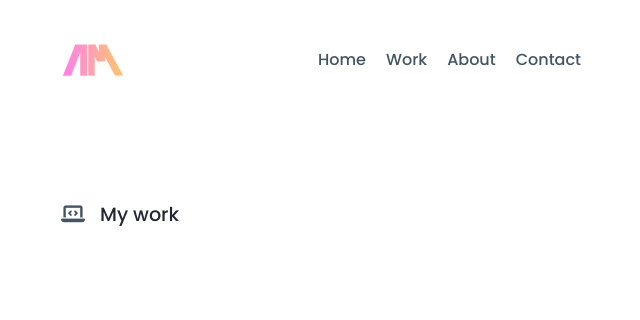
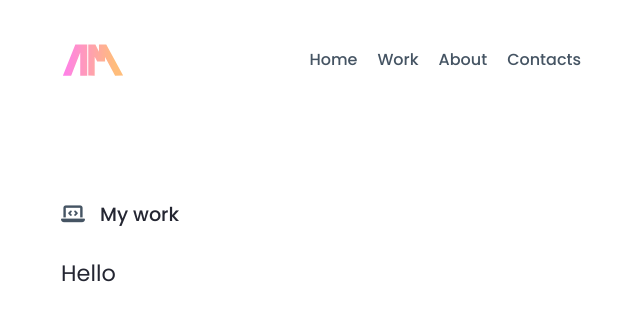
Before and after one commit to sleep24less/personal-site, a React (Create React App) app: page /work in a window 1280 px wide. Shown: the top 320 px of the page, without its empty margins (319-959 px from the left). Built offline with nearby package versions, Linux system fonts and the light colour scheme; the HTML template or start-up script is replaced by a standard one.

Commit message:
Add dropdown menu to contacts

```diff
--- a/package.json
+++ b/package.json
@@ -3,6 +3,10 @@
   "version": "0.1.0",
   "private": true,
   "dependencies": {
+    "@emotion/styled": "^11.10.5",
+    "@mui/icons-material": "^5.10.9",
+    "@mui/material": "^5.10.13",
+    "@mui/styled-engine-sc": "^5.10.6",
     "@testing-library/jest-dom": "^5.16.5",
     "@testing-library/react": "^13.4.0",
     "@testing-library/user-event": "^13.5.0",
@@ -11,6 +15,7 @@
     "react-dom": "^18.2.0",
     "react-router-dom": "^6.4.3",
     "react-scripts": "5.0.1",
+    "styled-components": "^5.3.6",
     "web-vitals": "^2.1.4"
   },
   "scripts": {
--- a/src/App.js
+++ b/src/App.js
@@ -1,7 +1,7 @@
 import Navbar from "./components/Navbar"
 import AnimatedRoutes from "./components/AnimatedRoutes"
 
-import { BrowserRouter as Router, Routes, Route } from 'react-router-dom'
+import { BrowserRouter as Router } from 'react-router-dom'
 
 function App() {
   return (
--- a/src/components/About.js
+++ b/src/components/About.js
@@ -4,11 +4,11 @@ export default function About() {
 
     return (
 
-        <motion.div className="main"
+        <motion.div className="container main"
             initial={{ opacity: 0 }}
             animate={{ opacity: 1 }}
             exit={{ opacity: 0 }}
-            transition={{ duration: 1 }}
+            transition={{ duration: 0.8 }}
         >
             <h1 className='text_section'><i class="fa-solid fa-circle-user"></i> About me</h1>
         </motion.div>
--- a/src/components/AnimatedRoutes.js
+++ b/src/components/AnimatedRoutes.js
@@ -1,8 +1,7 @@
 import React from 'react'
-import Home from "../components/Home"
-import Work from "../components/Work"
-import About from "../components/About"
-import Contact from "../components/Contact"
+import Home from "./Home"
+import Work from "./Work"
+import About from "./About"
 import { Routes, Route, useLocation } from 'react-router-dom'
 import { AnimatePresence } from 'framer-motion'
 
@@ -15,7 +14,6 @@ function AnimatedRoutes() {
                 <Route path="/" element={<Home />} />
                 <Route path="/work" element={<Work />} />
                 <Route path="/about" element={<About />} />
-                <Route path="/contact" element={<Contact />} />
             </Routes>
         </AnimatePresence>
     )
--- a/src/components/Contact.js
+++ /dev/null
@@ -1,18 +0,0 @@
-import { motion } from 'framer-motion'
-
-
-export default function Contact() {
-
-    return (
-
-        <motion.div className="main"
-            initial={{ opacity: 0 }}
-            animate={{ opacity: 1 }}
-            exit={{ opacity: 0 }}
-            transition={{ duration: 1 }}
-        >
-            <h1 className='text_section'><i class="fa-regular fa-paper-plane"></i> My contacts</h1>
-        </motion.div>
-
-    )
-}
--- /dev/null
+++ b/src/components/DropdownItem.js
@@ -0,0 +1,15 @@
+import React from 'react'
+
+function DropdownItem(props) {
+    return (
+        <li className='dropdown_item'>
+            <a
+                href={props.link}
+                target={!props.email && '_blank'}
+                rel={!props.email && 'noreferrer'}
+                className='dropdown_link'>{props.icon}</a>
+        </li>
+    )
+}
+
+export default DropdownItem
--- a/src/components/Home.js
+++ b/src/components/Home.js
@@ -5,11 +5,11 @@ export default function Home() {
 
     return (
 
-        <motion.div className="main"
+        <motion.div className="container main"
             initial={{ opacity: 0 }}
             animate={{ opacity: 1 }}
             exit={{ opacity: 0 }}
-            transition={{ duration: 1 }}
+            transition={{ duration: 0.8 }}
         >
             <h1 className='text_title'>Hello, I am Arno!</h1>
             <h1 className='text_intro'>I am a self-taught front-end developer, who is determined and ambitious to start my career in the IT industry.</h1>
--- a/src/components/Navbar.js
+++ b/src/components/Navbar.js
@@ -1,15 +1,28 @@
+import React from "react"
 import logo from "../assets/logo.svg"
 import { Link } from 'react-router-dom'
+import DropdownItem from "./DropdownItem"
 
-export default function Navbar() {
+
+export default function Navbar(props) {
+
+    const [open, setOpen] = React.useState(false)
+
     return (
-        <nav className="navbar">
+        <nav className="container navbar">
             <Link to="/" className="navbar_logo"><img src={logo} alt="website logo"></img></Link>
             <ul className="navbar_list">
                 <Link to="/" className="navbar_item">Home</Link>
                 <Link to="/work" className="navbar_item">Work</Link>
                 <Link to="/about" className="navbar_item">About</Link>
-                <Link to="/contact" className="navbar_item">Contact</Link>
+                <div className="menu_container">
+                    <li className="navbar_item menu_trigger" onClick={() => { setOpen(!open) }}>Contacts</li>
+                    <div className={`dropdown ${open ? 'active' : 'inactive'}`}>
+                        <DropdownItem icon={<i class="contact_icon fa-brands fa-linkedin"></i>} link='https://www.linkedin.com/in/arnomanukian/' />
+                        <DropdownItem icon={<i class="contact_icon fa-brands fa-square-github"></i>} link='https://github.com/sleep24less' />
+                        <DropdownItem icon={<i class="contact_icon fa-solid fa-square-envelope"></i>} link='mailto:arnas.manucan@gmail.com' email={true} />
+                    </div>
+                </div>
             </ul>
         </nav>
     )
--- a/src/components/Work.js
+++ b/src/components/Work.js
@@ -5,14 +5,14 @@ export default function Work() {
 
     return (
 
-        <motion.div className="main"
+        <motion.div className="container main"
             initial={{ opacity: 0 }}
             animate={{ opacity: 1 }}
             exit={{ opacity: 0 }}
-            transition={{ duration: 1 }}
+            transition={{ duration: 0.8 }}
         >
             <h1 className='text_section'><i class="fa-solid fa-laptop-code"></i> My work</h1>
-            <h1 className='text_intro'></h1>
+            <h1 className='text_intro'>Hello</h1>
         </motion.div>
 
     )
--- a/src/index.css
+++ b/src/index.css
@@ -155,8 +155,10 @@ code {
 
 :root {
   --color-bg: #ffffff;
+  --color-bg-secondary: #f0f0f0;
   --color-text-primary: #242632;
   --color-text-secondary: #455463;
+  --color-text-light: #7188a0;
   --color-accent: #430fff;
 }
 
@@ -176,9 +178,14 @@ i {
   font-size: inherit;
 }
 
+.container {
+  width: 520px;
+}
+
 /* ___________________________________NAVBAR_________________________________ */
 
 .navbar {
+  position: relative;
   display: flex;
   align-items: center;
   justify-content: space-between;
@@ -186,6 +193,20 @@ i {
   height: 80px;
   width: 520px;
   font-size: 1rem;
+  -webkit-touch-callout: none;
+  /* iOS Safari */
+  -webkit-user-select: none;
+  /* Safari */
+  -khtml-user-select: none;
+  /* Konqueror HTML */
+  -moz-user-select: none;
+  /* Old versions of Firefox */
+  -ms-user-select: none;
+  /* Internet Explorer/Edge */
+  user-select: none;
+  /* Non-prefixed version, currently
+                                supported by Chrome, Edge, Opera and Firefox */
+
 }
 
 .navbar_list {
@@ -204,7 +225,6 @@ i {
   color: var(--color-accent);
 }
 
-
 .navbar_logo,
 .navbar_logo img {
   height: 100%;
@@ -213,6 +233,60 @@ i {
 
 .navbar_logo {
   height: 80%;
+}
+
+/* ______________________________________DROPDOWN____________________________ */
+
+.menu_container {
+  position: relative;
+}
+
+.menu_trigger {
+  background-color: var(--color-bg);
+  position: relative;
+  cursor: pointer;
+  z-index: 1;
+}
+
+.dropdown {
+  position: absolute;
+  display: flex;
+  flex-direction: column;
+  justify-content: space-evenly;
+  align-items: center;
+  background-color: var(--color-bg);
+  border: 1px solid #c9c9c9;
+  width: 91px;
+  top: -1px;
+  left: -8px;
+  padding-top: 30px;
+  overflow: hidden;
+}
+
+.dropdown.active {
+  position: absolute;
+  height: 180px;
+  visibility: visible;
+  transition: 0.1s ease;
+}
+
+.dropdown.inactive {
+  position: absolute;
+  height: 0;
+  visibility: hidden;
+  transition: 0.1s ease;
+}
+
+.dropdown i {
+  margin: 0;
+  font-size: 1.5rem;
+  color: var(--color-text-light);
+}
+
+.dropdown i:hover {
+  scale: 1.2;
+  color: var(--color-accent);
+  transition: 0.3s ease;
 }
 
 /* _______________________________________MAIN_______________________________ */
```
Also changed, not shown: src/components/ContactList.js (deleted), 1 other file (tests, documents, lock files or other folders).
